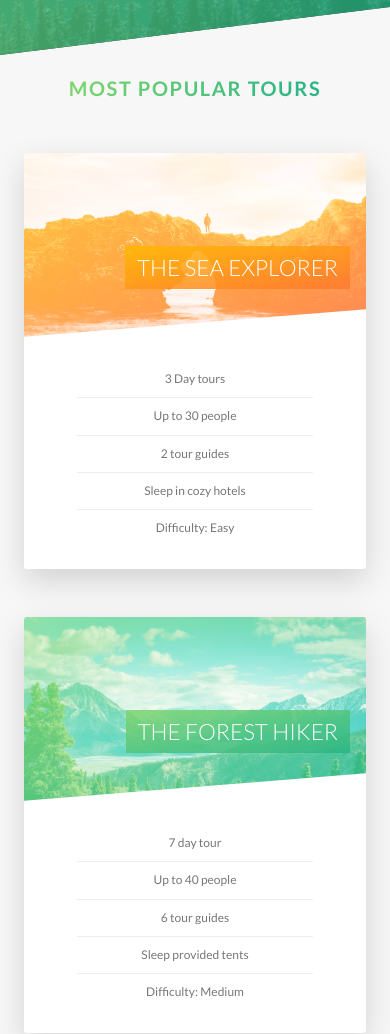
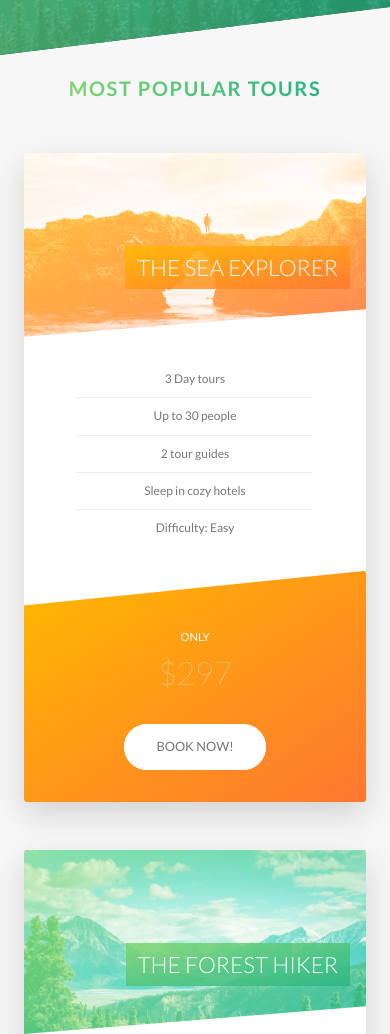
Before and after one commit to halalkharbouch/Natours, a website: page index.html in a window 390 px wide. Shown: the part 2514-3548 px from the top of the page. Drawn offline with Linux system fonts and the light colour scheme.

Commit message:
Update responsive styles for story and card components

```diff
--- a/sass/components/_card.scss
+++ b/sass/components/_card.scss
@@ -186,4 +186,65 @@
         font-size: 6rem;
         font-weight: 100;
     }
+
+
+
+
+
+
+
+
+
+
+
+    // Media query
+
+    @include respond(tab-port) {
+        height: auto;
+        border-radius: .3rem;
+        background-color: $color-white;
+        box-shadow: 0 1.5rem 4rem rgba($color-black, .15);
+
+        &__side {
+            height: auto;
+            position: relative;
+            box-shadow: none;
+
+
+
+
+            &--back {
+                transform: rotateY(0);
+                clip-path: polygon(0 15%, 100% 0, 100% 100%, 0 100%);
+
+            }
+        }
+
+        &:hover &__side--front {
+            transform: rotateY(0);
+        }
+
+        &__detalis {
+            padding: 1rem 3rem;
+        }
+
+
+        &__cta {
+            position: relative;
+            top: 0;
+            left: 0;
+            transform: translate(0);
+            width: 100%;
+            padding: 7rem 4rem 4rem 4rem;
+        }
+
+        &__price-box {
+            margin-bottom: 3rem;
+        }
+
+        &__price-value {
+            font-size: 4rem;
+
+        }
+    }
 }
--- a/sass/components/_story.scss
+++ b/sass/components/_story.scss
@@ -8,6 +8,16 @@
     padding-left: 9rem;
     font-size: $default-font-size;
     transform: skewX(-12deg);
+
+    @include respond(tab-port) {
+        width: 100%;
+        padding: 4rem;
+        padding-left: 7rem;
+    }
+
+    @include respond(phone) {
+        transform: skewX(0);
+    }
 
 
     & > * {
@@ -27,6 +37,10 @@
         transform: translateX(-3rem) skewX(12deg);
         position: relative;
         backface-visibility: hidden;
+
+        @include respond(phone) {
+            transform: translateX(-3rem) skewX(0);
+        }
     }
 
     &__img {
@@ -37,7 +51,9 @@
     }
 
     &__text {
-
+        @include respond(phone) {
+            transform: skewX(0);
+        }
     }
 
     &__caption {
```
Also changed, not shown: css/main.css, css/main.min.css.
